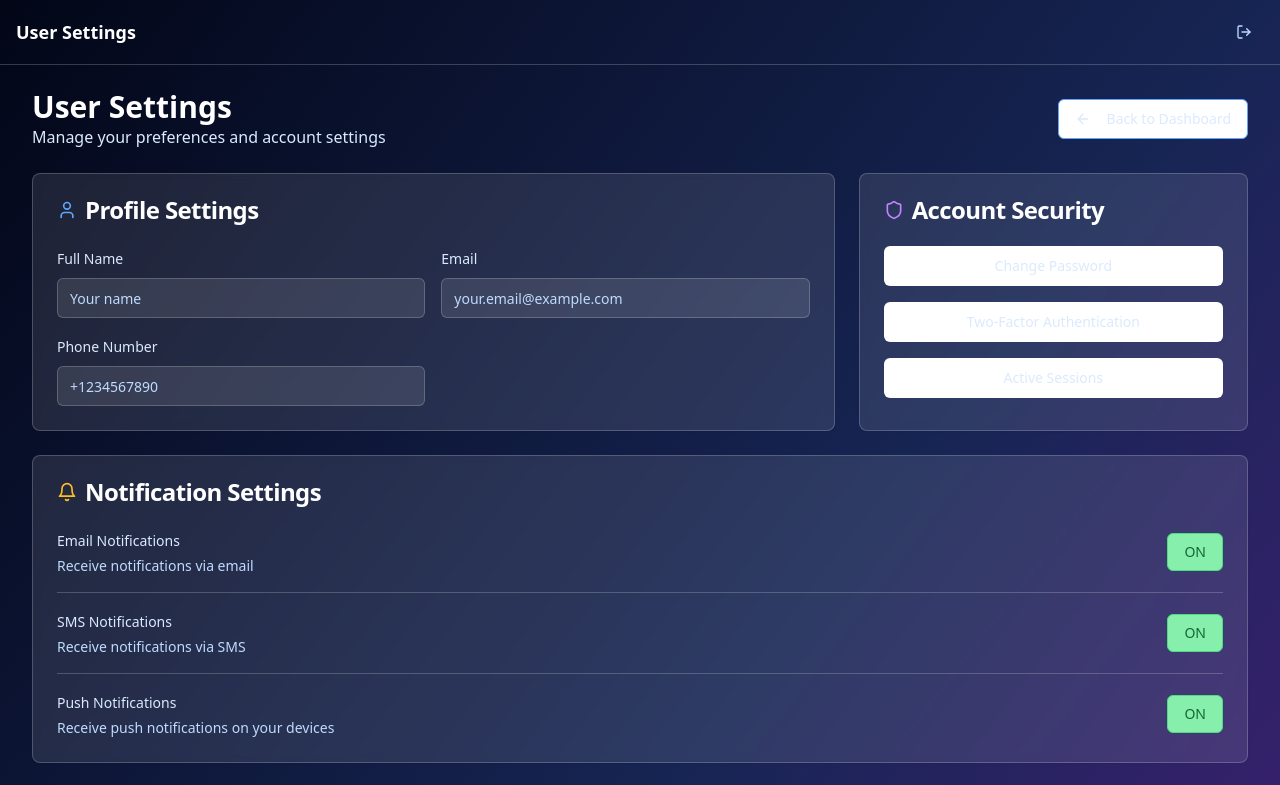
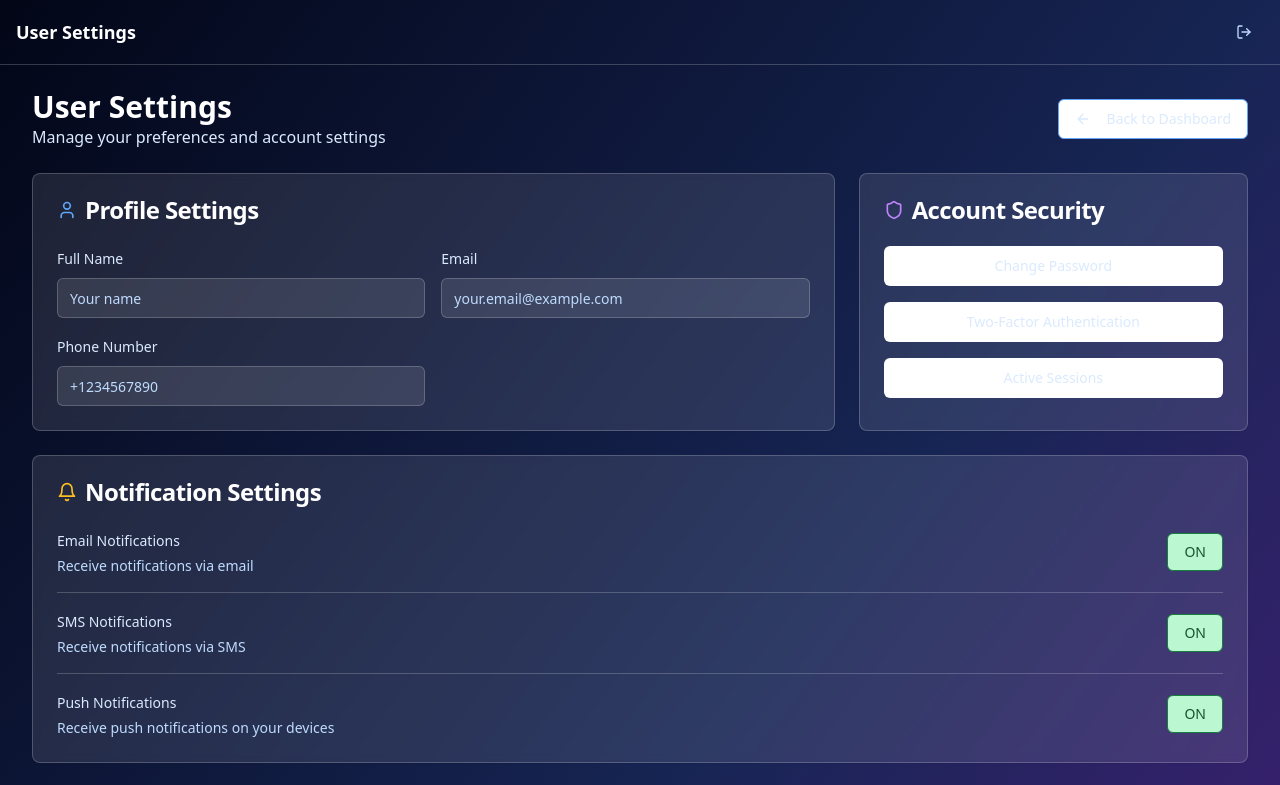
Before and after one commit to apresroc/tk-messaging, a React (Vite) app: page /settings in a window 1280 px wide. Shown: the top 785 px of the page. Built offline with nearby package versions, Linux system fonts and the light colour scheme.

Commit message:
[dyad] Updated toggle buttons to be 25% lighter with darker borders - wrote 1 file(s)

```diff
--- a/src/components/user/UserSettings.tsx
+++ b/src/components/user/UserSettings.tsx
@@ -138,8 +138,8 @@ const UserSettings = () => {
         onClick={onToggle}
         className={`px-4 py-2 text-sm font-medium rounded-md transition-colors ${
           isOn
-            ? 'bg-green-300 text-green-800 border border-green-400'
-            : 'bg-red-300 text-red-800 border border-red-400'
+            ? 'bg-green-200 text-green-900 border border-green-700'
+            : 'bg-red-200 text-red-900 border border-red-700'
         }`}
       >
         {isOn ? 'ON' : 'OFF'}
```
